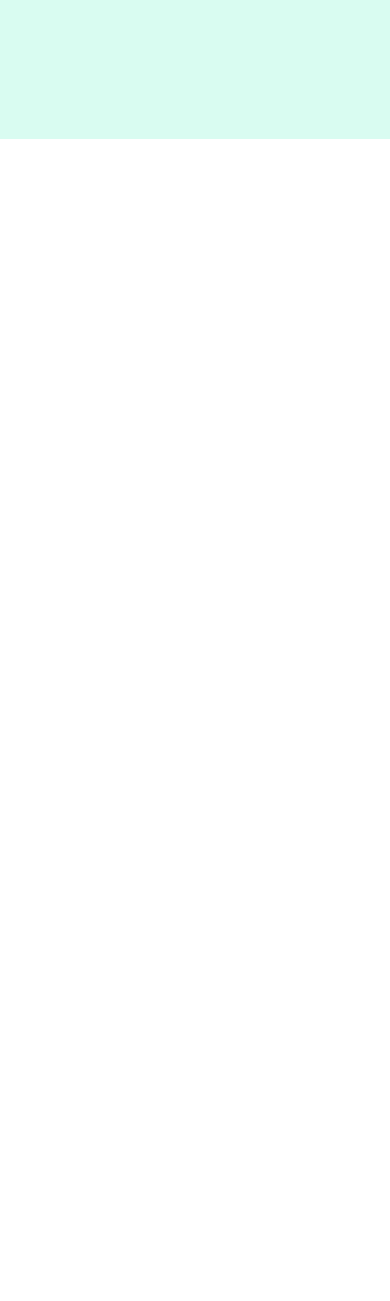
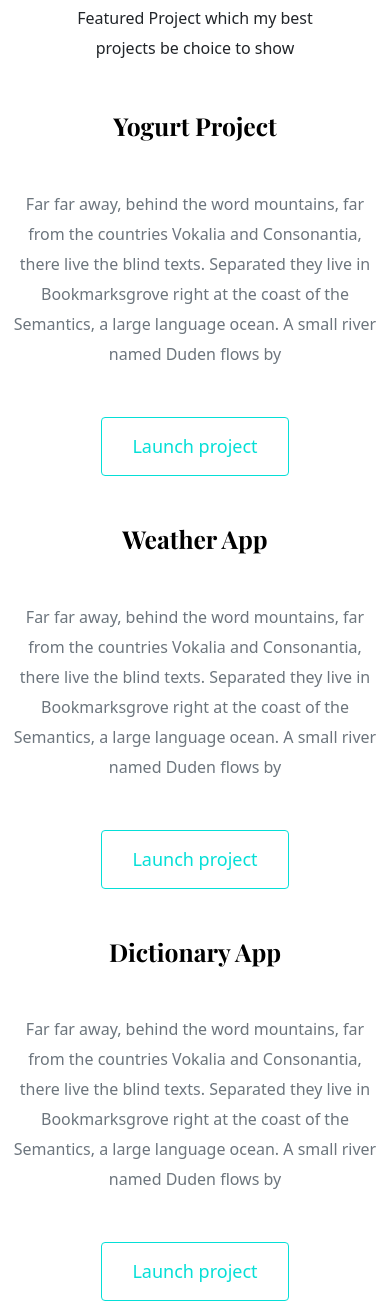
Before and after one commit to SkittleFairy/portfolio-project, a plain HTML site: page index.html in a window 390 px wide. Shown: the part 447-1748 px from the top of the page. Before the commit the page ends 844 px from the top, so only its background shows below. Drawn offline with nearby package versions, Linux system fonts and the light colour scheme.

Commit message:
Integrated homepage content design

```diff
--- a/index.html
+++ b/index.html
@@ -37,5 +37,61 @@
         <a href="#" class="btn btn-branding">Contact Me</a>
       </div>
     </div>
+    <p class="text-center m-5">
+      Featured Project which my best projects be choice to show
+    </p>
+    <div class="container">
+      <div class="row mb-5">
+        <div class="col d-none d-lg-block">
+          <img src="images/yogurt.png" class="img-fluid rounded" alt="" />
+        </div>
+        <div class="col">
+          <div class="project-description">
+            <h2 class="mb-5">Yogurt Project</h2>
+            <p class="mb-5 text-muted">
+              Far far away, behind the word mountains, far from the countries
+              Vokalia and Consonantia, there live the blind texts. Separated
+              they live in Bookmarksgrove right at the coast of the Semantics, a
+              large language ocean. A small river named Duden flows by
+            </p>
+            <a href="" class="btn btn-branding-outline"> Launch project </a>
+          </div>
+        </div>
+      </div>
+      <div class="row mb-5">
+        <div class="col">
+          <div class="project-description">
+            <h2 class="mb-5">Weather App</h2>
+            <p class="mb-5 text-muted">
+              Far far away, behind the word mountains, far from the countries
+              Vokalia and Consonantia, there live the blind texts. Separated
+              they live in Bookmarksgrove right at the coast of the Semantics, a
+              large language ocean. A small river named Duden flows by
+            </p>
+            <a href="" class="btn btn-branding-outline"> Launch project </a>
+          </div>
+        </div>
+        <div class="col d-none d-lg-block">
+          <img src="images/weather.png" class="img-fluid rounded" alt="" />
+        </div>
+      </div>
+      <div class="row">
+        <div class="col d-none d-lg-block">
+          <img src="images/dictionary.png" class="img-fluid rounded" alt="" />
+        </div>
+        <div class="col">
+          <div class="project-description">
+            <h2 class="mb-5">Dictionary App</h2>
+            <p class="mb-5 text-muted">
+              Far far away, behind the word mountains, far from the countries
+              Vokalia and Consonantia, there live the blind texts. Separated
+              they live in Bookmarksgrove right at the coast of the Semantics, a
+              large language ocean. A small river named Duden flows by
+            </p>
+            <a href="" class="btn btn-branding-outline"> Launch project </a>
+          </div>
+        </div>
+      </div>
+    </div>
   </body>
 </html>
--- a/styles/portfolio.css
+++ b/styles/portfolio.css
@@ -24,12 +24,19 @@ h1 {
   font-size: 96px;
 }
 
+h2 {
+  font-size: 64px;
+}
+
 p {
+  font-size: 16px;
   font-weight: normal;
+  line-height: 30px;
 }
 
 .hero {
   background: var(--secondary-color);
+  margin: 0px;
   padding: 160px 20px;
   text-align: center;
 }
@@ -56,3 +63,36 @@ p {
   line-height: 27px;
   padding: 15px 30px;
 }
+
+.container .btn-branding-outline {
+  border: 1px solid var(--branding-color);
+  border-radius: 4px;
+  color: var(--branding-color);
+  font-size: 18px;
+  line-height: 27px;
+  padding: 15px 30px;
+}
+
+.project-description {
+  padding: 120px 60px;
+}
+
+@media (max-width: 900px) {
+  h1 {
+    font-size: 42px;
+    line-height: 1.5;
+  }
+
+  h2 {
+    font-size: 42px;
+  }
+
+  .hero {
+    padding: 80px 20px;
+  }
+
+  .project-description {
+    padding: 0;
+    text-align: center;
+  }
+}
```
Also changed, not shown: images/dictionary.png (added), images/weather.png (added), images/yogurt.png (added), 1 other file.
